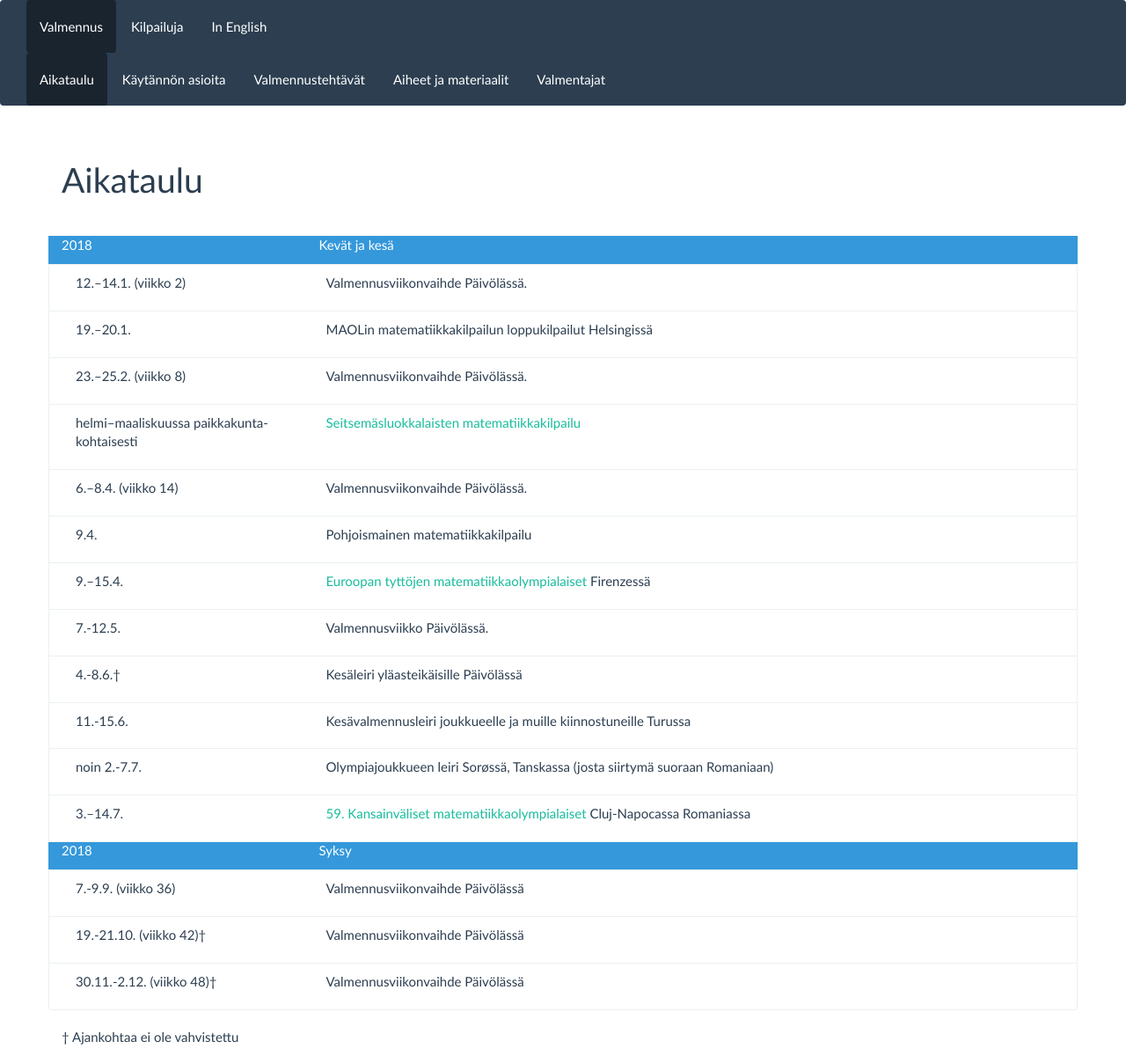
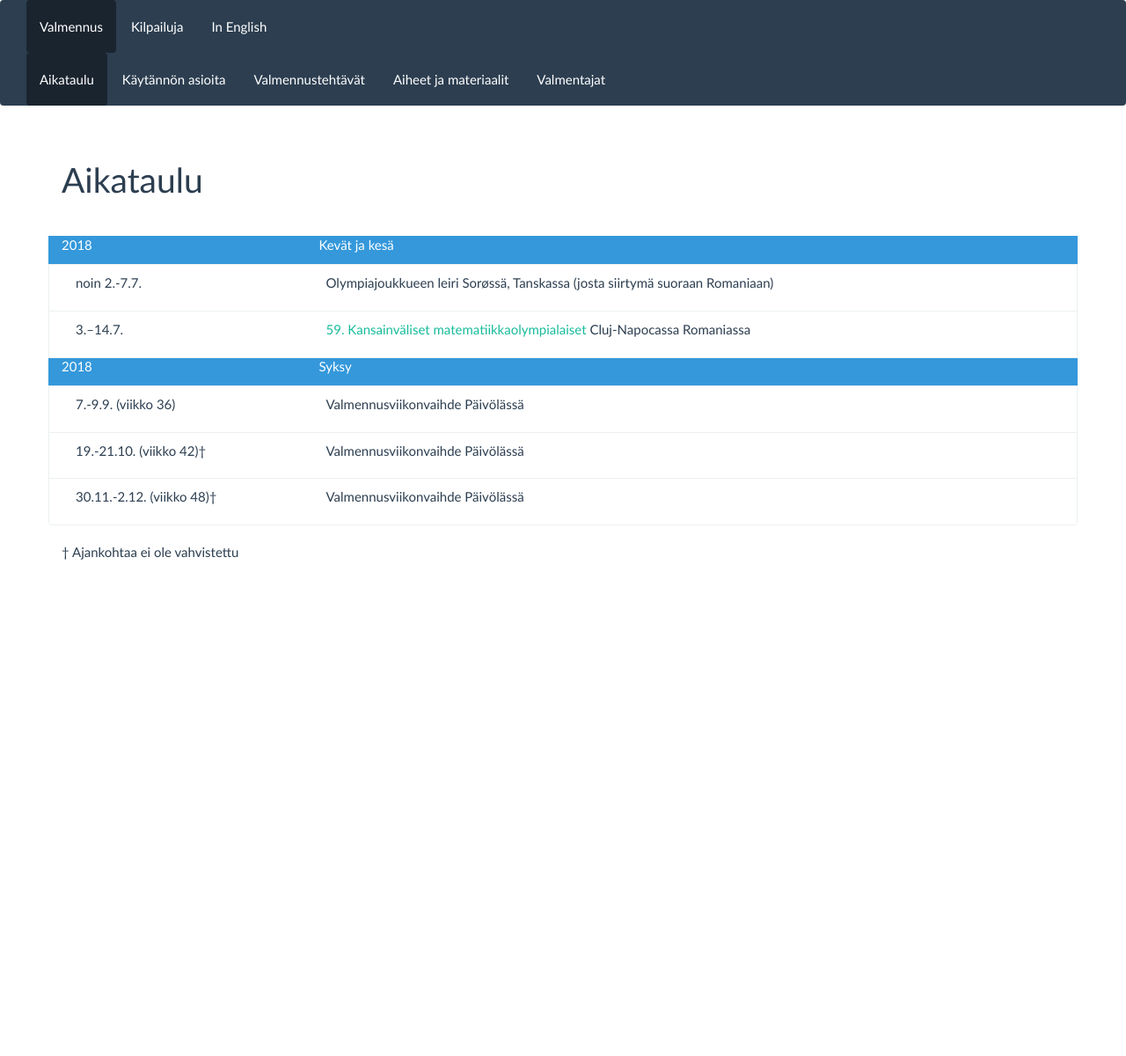
Before and after one commit to matematiikkakilpailut/matematiikkakilpailut.github.io, a Jekyll site: the page built from aikataulu/index.md, in a window 1280 px wide. Shown: the whole page at 88% size. Built offline with Jekyll 4.4.1, drawn with Linux system fonts in a browser that asks for light colours; after the commit the page ends 900 px from its top, so only the background shows below that.

Commit message:
Vanhoja tapahtumia pois

```diff
--- a/aikataulu/index.md
+++ b/aikataulu/index.md
@@ -6,26 +6,6 @@ aikataulu:
   - pvm: "2018"
     tapahtuma: "Kevät ja kesä"
     otsikko: true
-  - pvm: "12.&ndash;14.1. (viikko 2)"
-    tapahtuma: "Valmennus&shy;viikonvaihde Päivölässä."
-  - pvm: "19.&ndash;20.1."
-    tapahtuma: "MAOLin matematiikka&shy;kilpailun loppu&shy;kilpailut Helsingissä"
-  - pvm: "23.&ndash;25.2. (viikko 8)"
-    tapahtuma: "Valmennus&shy;viikonvaihde Päivölässä."
-  - pvm: "helmi&ndash;maalis&shy;kuussa paikka&shy;kunta&shy;kohtaisesti"
-    tapahtuma: "[Seitsemäs&shy;luokkalaisten matematiikka&shy;kilpailu](http://matematiikkakilpailut.fi/seiskat/)"
-  - pvm: "6.&ndash;8.4. (viikko 14)"
-    tapahtuma: "Valmennus&shy;viikonvaihde Päivölässä."
-  - pvm: "9.4."
-    tapahtuma: "Pohjoismainen matematiikkakilpailu"
-  - pvm: "9.&ndash;15.4."
-    tapahtuma: "[Euroopan tyttöjen matematiikka&shy;olympialaiset](https://www.egmo.org/egmos/egmo7/) Firenzessä"
-  - pvm: "7.-12.5."
-    tapahtuma: "Valmennus&shy;viikko Päivölässä."
-  - pvm: "4.-8.6.&dagger;"
-    tapahtuma: "Kesäleiri yläaste&shy;ikäisille Päivölässä"
-  - pvm: "11.-15.6."
-    tapahtuma: "Kesä&shy;valmennus&shy;leiri joukkueelle ja muille kiinnos&shy;tuneille Turussa"
   - pvm: "noin 2.-7.7."
     tapahtuma: "Olympia&shy;joukkueen leiri Sorøssä, Tanskassa (josta siirtymä suoraan Romaniaan)"
   - pvm: "3.&ndash;14.7."
```
